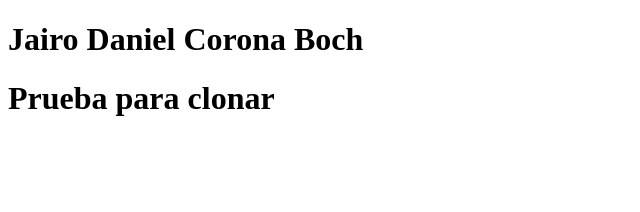
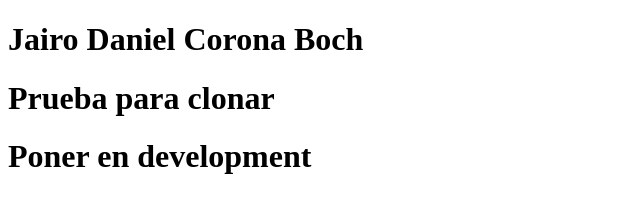
Before and after one commit to jcorona2019066/IN5AV, a plain HTML site: page index.html in a window 1280 px wide. Shown: the whole page, without its empty margins (0-640 px from the left). Drawn offline with Linux system fonts and the light colour scheme.

Commit message:
cambio en develop

```diff
--- a/index.html
+++ b/index.html
@@ -8,5 +8,6 @@
 <body>
     <h1>Jairo Daniel Corona Boch</h1>
     <h1>Prueba para clonar</h1>
+    <h1>Poner en development</h1>
 </body>
 </html>
```
